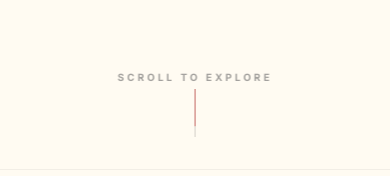
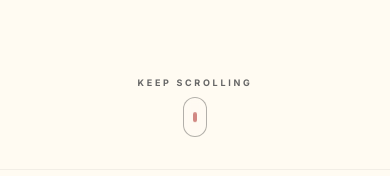
Before and after one commit to irrbmodel/aadishaktimission, a React (Vite) app in the folder frontend/: page / in a window 390 px wide. Shown: the part 674-850 px from the top of the page. Built offline with nearby package versions, Linux system fonts and the light colour scheme.

Commit message:
feat: add animated, clickable scroll cue and update hero section typography styles

```diff
--- a/frontend/src/components/Hero.jsx
+++ b/frontend/src/components/Hero.jsx
@@ -10,6 +10,7 @@ const Hero = ({ onLoaded }) => {
   const titleContainerRef = useRef(null)
   const cardsRef = useRef([])
   const loaderRef = useRef(null)
+  const scrollCueRef = useRef(null)
 
   const [loadingProgress, setLoadingProgress] = useState(0)
   const [isLoaded, setIsLoaded] = useState(false)
@@ -119,6 +120,14 @@ const Hero = ({ onLoaded }) => {
       )
     })
 
+    // Fade out scroll cue towards the end of pinning
+    mainTimeline.to(scrollCueRef.current, {
+      opacity: 0,
+      y: 20,
+      pointerEvents: 'none',
+      ease: 'power1.inOut'
+    }, 0.5)
+
     return () => {
       ScrollTrigger.getAll().forEach(trigger => {
         if (trigger.vars.trigger === container) {
@@ -155,6 +164,13 @@ const Hero = ({ onLoaded }) => {
     }
   ]
 
+  const handleScrollToAbout = () => {
+    const aboutSection = document.getElementById('philosophy')
+    if (aboutSection) {
+      aboutSection.scrollIntoView({ behavior: 'smooth' })
+    }
+  }
+
   return (
     <div id="hero" className="relative w-full overflow-x-hidden">
       {/* 1. Preloader Overlay */}
@@ -174,13 +190,13 @@ const Hero = ({ onLoaded }) => {
 
           {/* Logo / Title with Mask Overflow Reveal */}
           <div className="overflow-hidden mb-2 py-2">
-            <span className="loader-reveal-text block font-serif text-5xl md:text-7xl text-brand-dark tracking-tight leading-none">
+            <span className="loader-reveal-text block font-serif font-bold text-5xl md:text-7xl text-brand-dark tracking-tight leading-none">
               Aadi Shakti.
             </span>
           </div>
 
           <div className="overflow-hidden mb-6 py-1">
-            <span className="loader-reveal-text block font-sans text-[9px] font-bold tracking-[0.35em] text-brand-grey uppercase">
+            <span className="loader-reveal-text block font-sans text-[9px] font-black tracking-[0.35em] text-brand-dark uppercase">
               let me be your helping hand
             </span>
           </div>
@@ -194,7 +210,7 @@ const Hero = ({ onLoaded }) => {
           </div>
 
           {/* Percentage Counter */}
-          <div className="font-display text-[10px] font-bold tracking-[0.2em] text-brand-red mt-4">
+          <div className="font-display text-[10px] font-black tracking-[0.2em] text-brand-red mt-4">
             {loadingProgress} %
           </div>
         </div>
@@ -233,13 +249,21 @@ const Hero = ({ onLoaded }) => {
           />
         </div>
 
-        {/* Scroll text indicator */}
-        <div className="absolute bottom-8 left-1/2 -translate-x-1/2 z-10 flex flex-col items-center gap-1 select-none pointer-events-none opacity-60">
-          <span className="font-sans text-[10px] font-bold tracking-[0.3em] text-brand-grey uppercase">
-            SCROLL TO EXPLORE
-          </span>
-          <div className="w-px h-12 bg-brand-dark/30 relative overflow-hidden">
-            <div className="absolute top-0 left-0 w-full h-full bg-brand-red animate-bounce" />
+        {/* Premium Clickable Scroll Cue Container (Centrally aligned using flex layout to avoid GSAP transform conflicts) */}
+        <div className="absolute bottom-8 left-0 right-0 z-10 flex justify-center pointer-events-none">
+          <div
+            ref={scrollCueRef}
+            onClick={handleScrollToAbout}
+            className="flex flex-col items-center gap-2 cursor-pointer transition-all duration-300 hover:scale-105 group pointer-events-auto active:scale-95"
+            data-cursor="pointer"
+          >
+            <span className="font-sans text-[9px] font-bold tracking-[0.3em] text-brand-grey group-hover:text-brand-red transition-colors uppercase select-none">
+              Keep Scrolling
+            </span>
+            {/* Animated Mouse Icon */}
+            <div className="w-6 h-10 border border-brand-dark/30 rounded-full flex justify-center pt-2 group-hover:border-brand-red/50 transition-colors bg-brand-cream/40 backdrop-blur-xs">
+              <div className="w-1 h-2.5 bg-brand-red rounded-full animate-scroll-dot" />
+            </div>
           </div>
         </div>
 
--- a/frontend/src/index.css
+++ b/frontend/src/index.css
@@ -122,6 +122,26 @@ h1, h2, h3, h4, h5, h6 {
   100% { transform: translate3d(-30px, 30px, 0px) scale(0.95); }
 }
 
+/* Mouse Scroll Indicator Dot Animation */
+@keyframes scroll-dot {
+  0% {
+    transform: translateY(0);
+    opacity: 1;
+  }
+  50% {
+    transform: translateY(8px);
+    opacity: 0.3;
+  }
+  100% {
+    transform: translateY(0);
+    opacity: 1;
+  }
+}
+
+.animate-scroll-dot {
+  animation: scroll-dot 1.8s infinite ease-in-out;
+}
+
 /* GPU Hardware Acceleration for Smooth Scroll Animations */
 .panel-img,
 .project-card,
```
